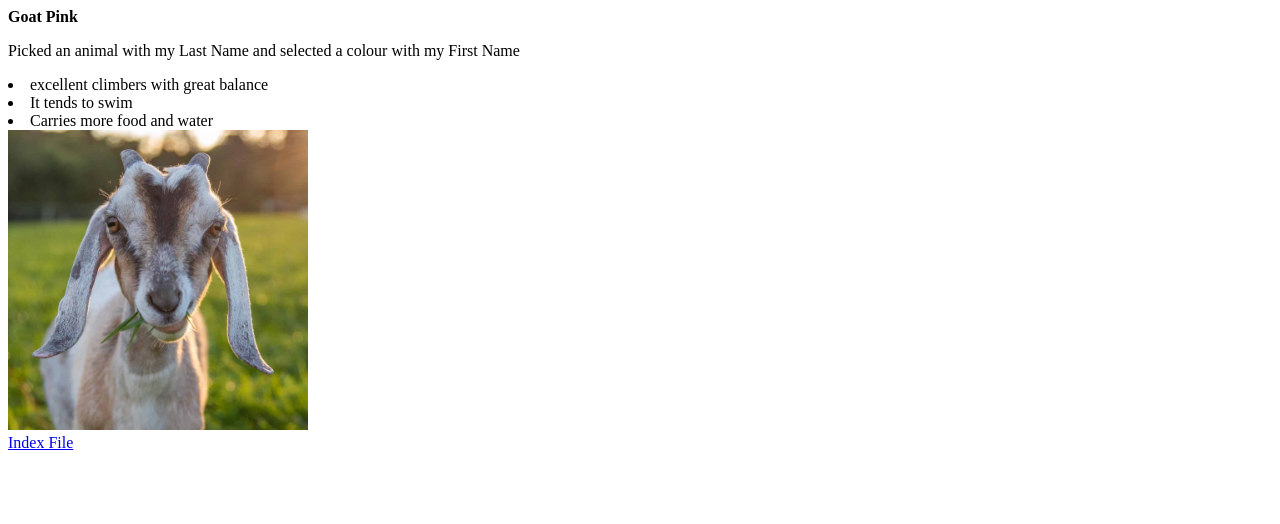
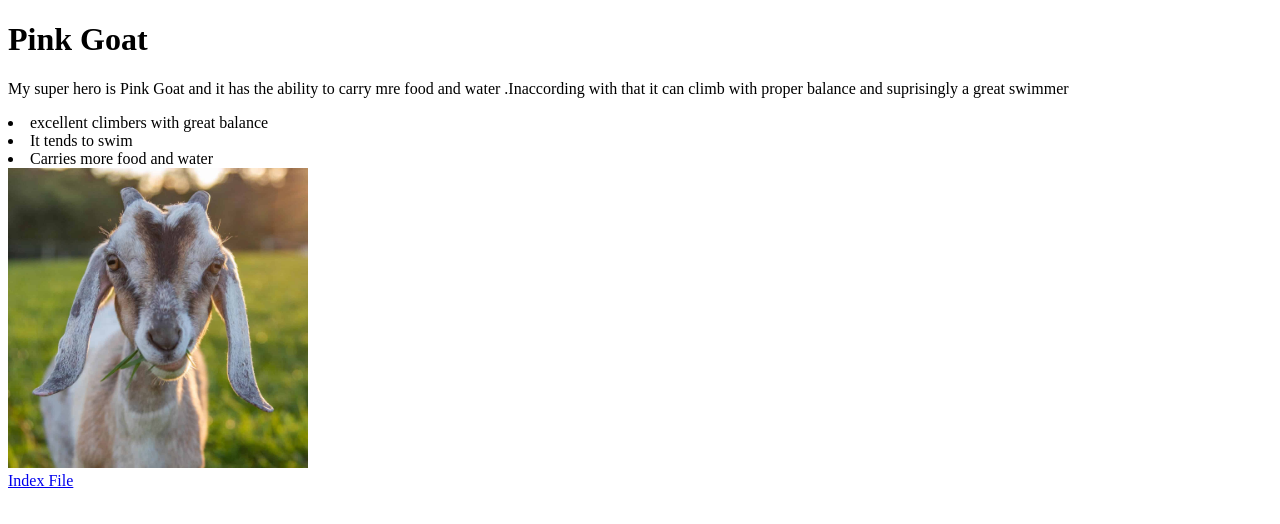
Before and after one commit to 44-563-Web-Apps-S23/44563-webapps-assignment-3-priya-451, a plain HTML site: page bonus.html in a window 1280 px wide. Drawn offline with Linux system fonts and the light colour scheme.

Commit message:
adedd data

```diff
--- a/bonus.html
+++ b/bonus.html
@@ -4,9 +4,9 @@
 <title></title>
 </head>
 <body>
-    <strong>Goat</strong>
-    <b>Pink</b>
-    <p>Picked an animal with my Last Name and selected a colour with my First Name</p>
+   <h1><strong><er>Pink Goat</er></strong></h1>
+    <p>My super hero is Pink Goat and it has the ability to carry mre food and water .Inaccording with that it can climb with proper balance and suprisingly a great swimmer</p>
+
     <li>excellent climbers with great balance</li>
     <li>It tends to swim</li>
     <li>Carries more food and water</li>
```
Also changed, not shown: index.html (+5 -7 lines), 1 other file.
